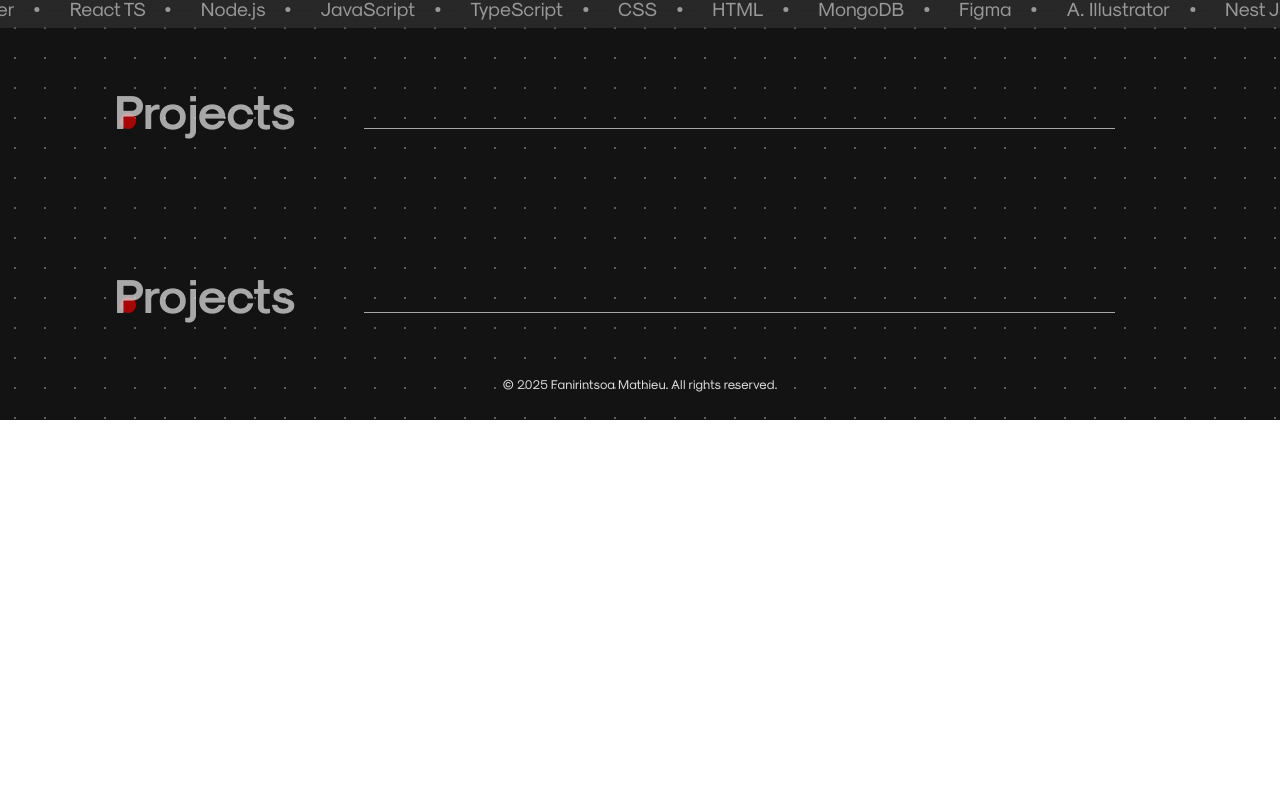
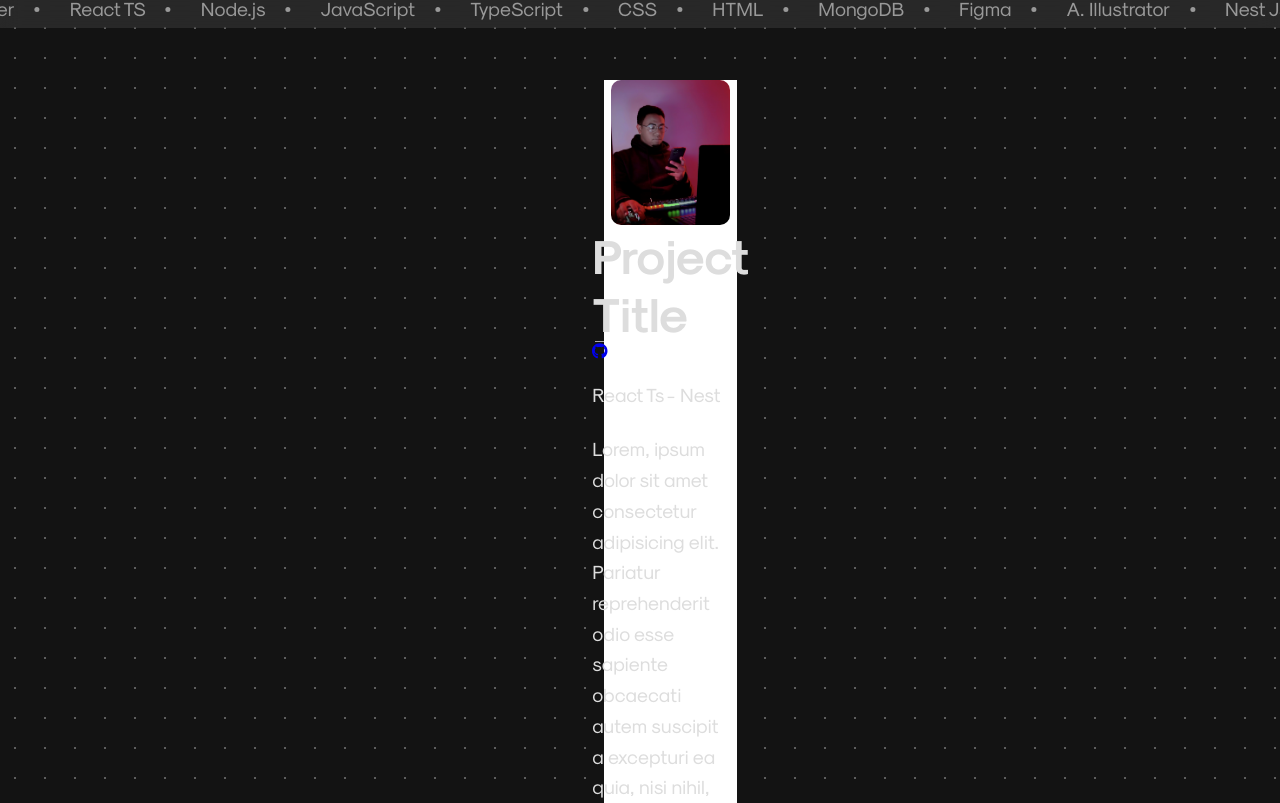
Before and after one commit to MathieuFan22/fanirintsoa-mathieu-portfolio, a React (Vite) app: page / in a window 1280 px wide. Shown: the part 2657-3460 px from the top of the page. Before the commit the page ends 3077 px from the top, so only its background shows below. Built offline with nearby package versions, Linux system fonts and the light colour scheme.

Commit message:
Add : Project Page Card

```diff
--- /dev/null
+++ b/src/Components/ProjectCards.tsx
@@ -0,0 +1,40 @@
+import { faGithub } from "@fortawesome/free-brands-svg-icons"
+import { FontAwesomeIcon } from "@fortawesome/react-fontawesome"
+
+
+function ProjectCards() {
+  return (
+    <div className='card-container'>
+      <div className="card-image">
+        <img src="/me.png" alt="Profile" />
+      </div>
+      <div className="card-title">
+        <div className="project-title">
+          <h1>Project Title</h1>
+        </div>
+        <div className="line"></div>
+        <div className="github-link">
+        <a
+            href="https://github.com/MathieuFan22"
+            target="_blank"
+            rel="noopener noreferrer"
+          >
+            <FontAwesomeIcon icon={faGithub} />
+          </a>
+        </div>
+        <div className="project-tech">
+          <p>React Ts - Nest</p>
+        </div>
+        <div className="project-description">
+          <p>
+              Lorem, ipsum dolor sit amet consectetur adipisicing elit.
+              Pariatur reprehenderit odio esse sapiente obcaecati autem suscipit a excepturi ea quia, nisi nihil,
+              sed accusamus totam eius perspiciatis officiis porro saepe.
+          </p>
+        </div>
+      </div>
+    </div>
+  )
+}
+
+export default ProjectCards
--- a/src/Components/ProjectsPage.css
+++ b/src/Components/ProjectsPage.css
@@ -0,0 +1,22 @@
+.section-content-project {
+    display: flex;
+    justify-content: center;
+    flex-direction: row;
+}
+.card-container {
+    width: 30%;
+    display: flex;
+    flex-direction: column;
+    background-color: white;
+    align-items: center;
+}
+.card-image {
+    width: 90%;
+}
+
+.card-image img {
+    width: 100%;
+    height: 100%;
+    object-fit: cover;
+    border-radius: 10px;
+}
--- a/src/Components/ProjectsPage.tsx
+++ b/src/Components/ProjectsPage.tsx
@@ -1,6 +1,7 @@
 import React from "react";
 import "./ProjectsPage.css";
 import { Fade } from "react-awesome-reveal";
+import ProjectCards from "./ProjectCards";
 
 const ProjectsPage: React.FC = () => {
   return (
@@ -11,8 +12,10 @@ const ProjectsPage: React.FC = () => {
           <h1>Projects</h1>
         </Fade>
         <div className="line"></div>
-        <div className="section-content">
+        <div className="section-content-project">
           <div className="left-side">
+
+          <ProjectCards />
           </div>
         </div>
       </div>
```
